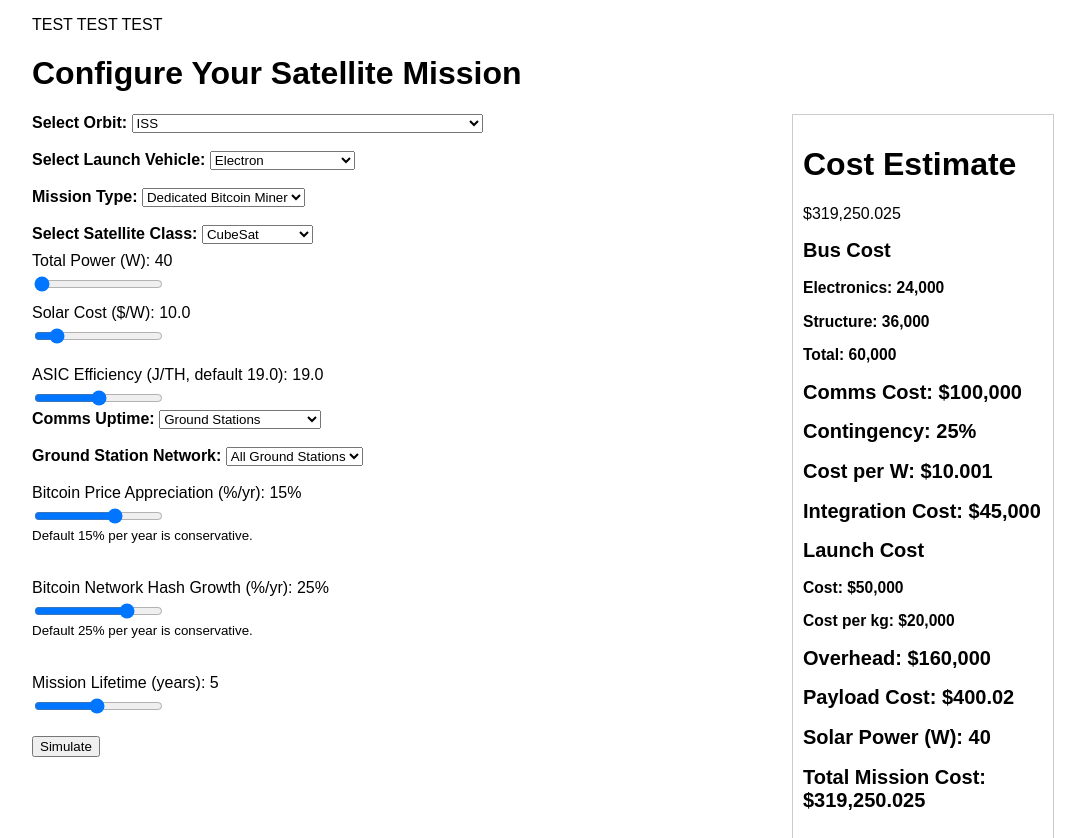
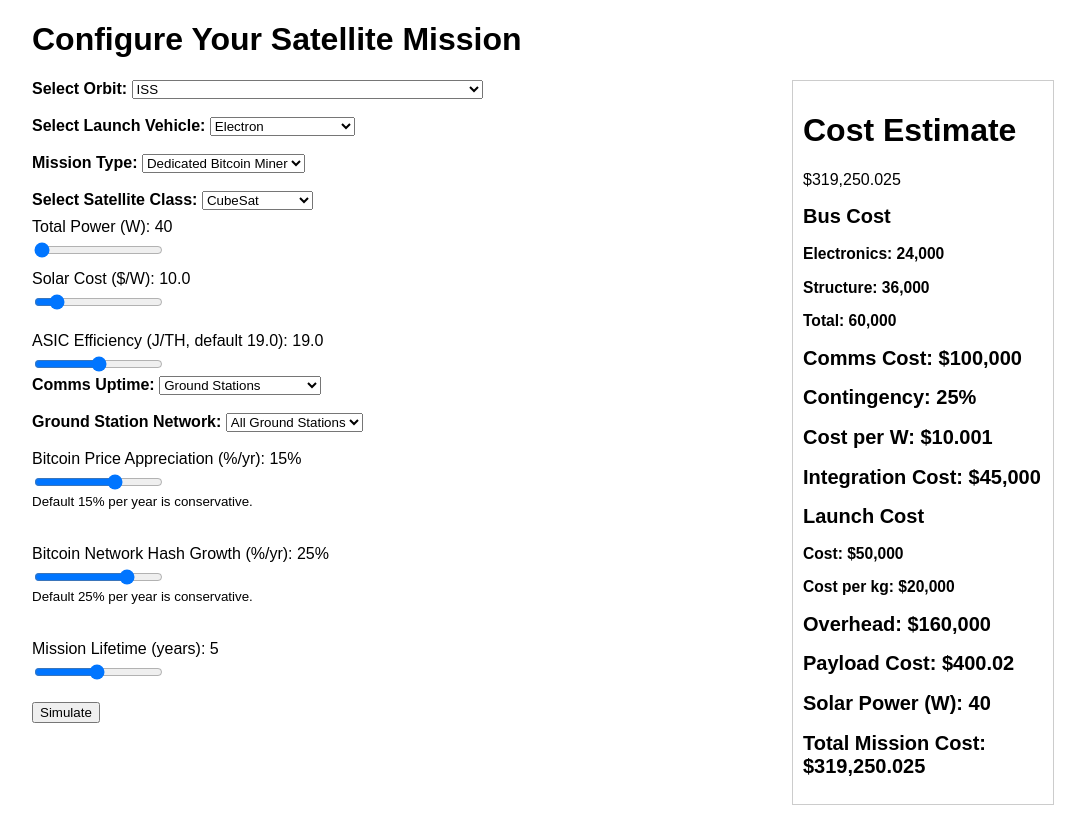
Before and after one commit to dyson-labs/orbital_btc_mining, a Flask app: page / in a window 1280 px wide. Shown: the top 838 px of the page, without its empty margins (108-1193 px from the left). After the commit the page ends 805 px from the top, so only its background shows below. Run offline with Flask 3, Linux system fonts and the light colour scheme.

Commit message:
Remove TEST placeholder from index

```diff
--- a/templates/index.html
+++ b/templates/index.html
@@ -13,7 +13,6 @@
     </style>
 </head>
 <body>
-    <p>TEST TEST TEST</p>
     <h1>Configure Your Satellite Mission</h1>
     <div id="configLayout" style="display:grid; grid-template-columns:1fr 240px; gap:20px; align-items:start;">
     <form id="configForm" onsubmit="return false;">
```
